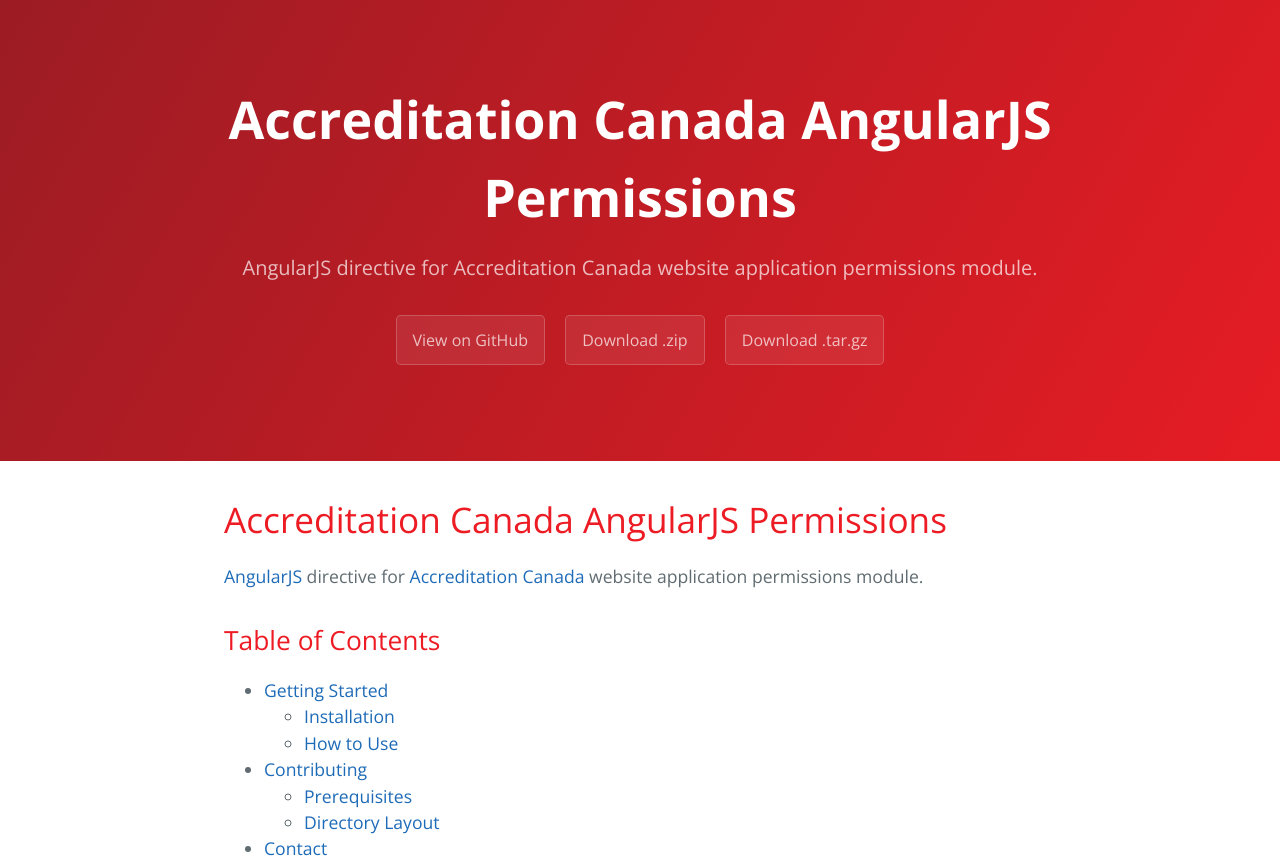
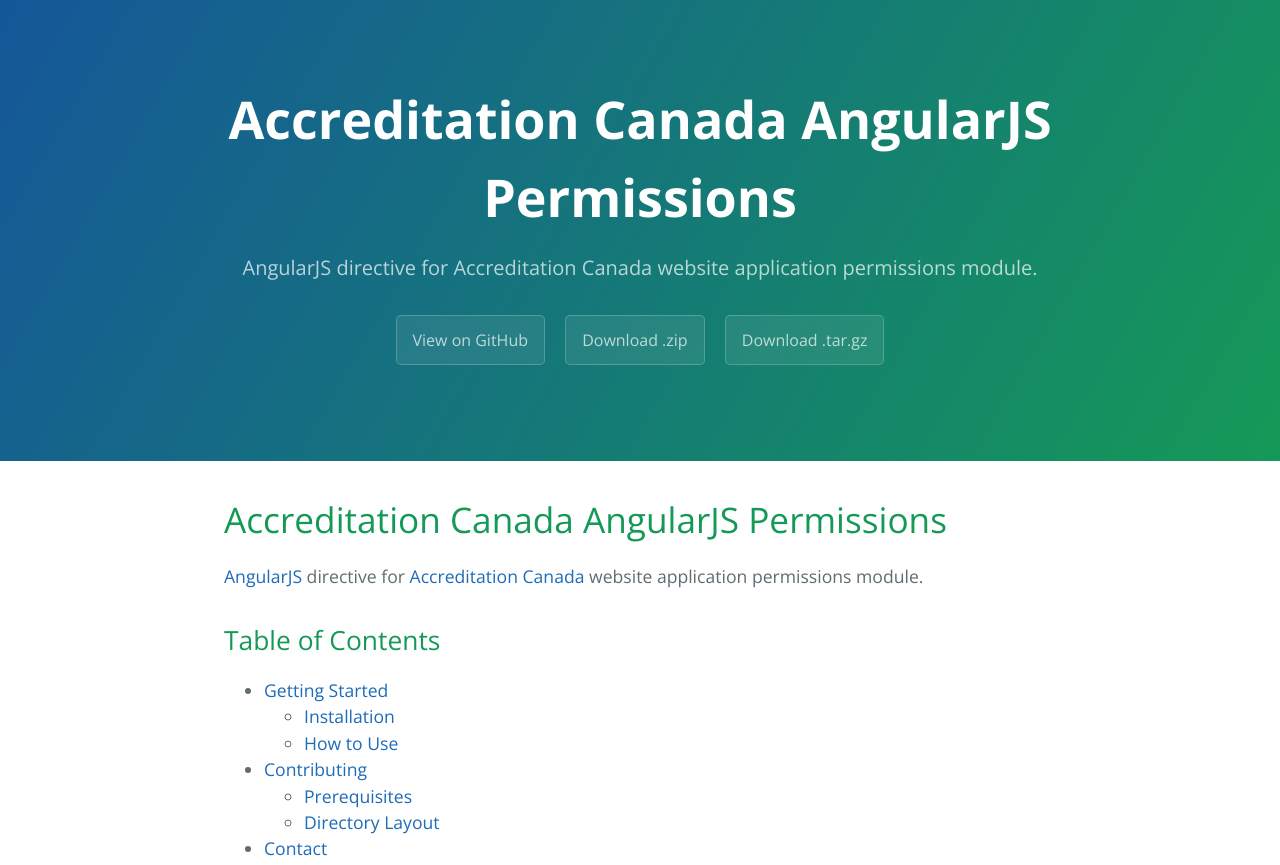
Before and after one commit to accredcan/angularjs-permissions, a plain HTML site: page index.html in a window 1280 px wide. Shown: the top 865 px of the page. Drawn offline with nearby package versions, Linux system fonts and the light colour scheme.

Commit message:
Create gh-pages branch via GitHub

```diff
--- a/stylesheets/stylesheet.css
+++ b/stylesheets/stylesheet.css
@@ -56,8 +56,8 @@
 .page-header {
   color: #fff;
   text-align: center;
-  background-color: #ED1C24; /*#159957*/;
-  background-image: linear-gradient(120deg, #9C1C24, #E61C24); /*linear-gradient(120deg, #155799, #159957);*/ }
+  background-color: #159957;
+  background-image: linear-gradient(120deg, #155799, #159957); }
 
 @media screen and (min-width: 64em) {
   .page-header {
@@ -112,7 +112,7 @@
   margin-top: 2rem;
   margin-bottom: 1rem;
   font-weight: normal;
-  color: #ED1C24; /*#159957;*/ }
+  color: #159957; }
 .main-content p {
   margin-bottom: 1em; }
 .main-content code {
```
